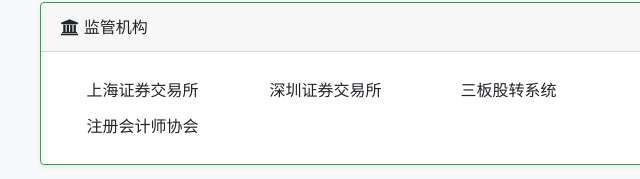
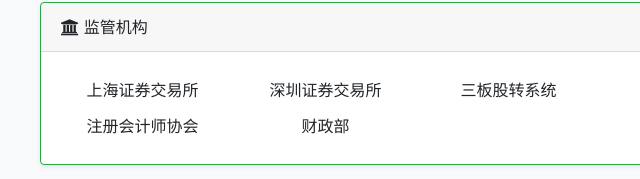
Before and after one commit to smy116/WorkIndex, a plain HTML site: page index.html in a window 1280 px wide. Shown: the part 464-643 px from the top of the page, 45-685 px from the left. Drawn offline with nearby package versions, Linux system fonts and the light colour scheme.

Commit message:
add 财政部

```diff
--- a/index.html
+++ b/index.html
@@ -135,6 +135,9 @@
                     </div>
                     <div class="col-4 col-sm-3 col-md-2 text-center website-link">
                         <a class="text-body" href="http://www.cicpa.org.cn/" target="_blank">注册会计师协会</a>
+                    </div>
+                    <div class="col-4 col-sm-3 col-md-2 text-center website-link">
+                        <a class="text-body" href="http://www.mof.gov.cn/" target="_blank">财政部</a>
                     </div>
                 </div>
             </div>
```
